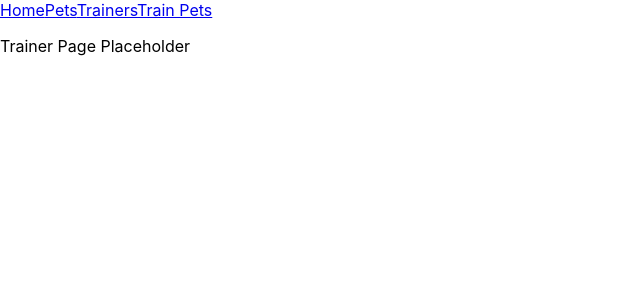
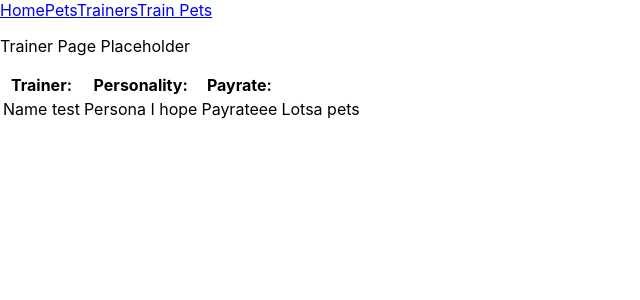
Before and after one commit to Lavinia225/pet-trainer-client, a React (Create React App) app: page /trainers in a window 1280 px wide. Shown: the top 300 px of the page, without its empty margins (0-640 px from the left). Built offline with nearby package versions, Linux system fonts and the light colour scheme; no server answers.

Commit message:
Made a template table

```diff
--- a/src/components/App.js
+++ b/src/components/App.js
@@ -1,6 +1,7 @@
 import {Route, Switch} from "react-router-dom"
 import {useState, useEffect} from 'react'
 import NavBar from "./NavBar"
+import Trainers from "./Trainers"
 
 function App() {
   const [trainers, setTrainers] = useState([])
@@ -31,6 +32,7 @@ console.log(pets)
         </Route>
         <Route path="/trainers">
           <p>Trainer Page Placeholder</p>
+          <Trainers trainers={trainers}/>
         </Route>
         <Route path="/pets">
           <p>Pet Page Placeholder</p>
--- a/src/components/Trainers.js
+++ b/src/components/Trainers.js
@@ -0,0 +1,23 @@
+function Trainers({trainers}){
+    //Adjust backend to give pet IDs and names to trainers, not just IDs
+
+    return(
+        <table>
+            <tbody>
+                <tr>
+                    <th>Trainer: </th>
+                    <th>Personality: </th>
+                    <th>Payrate: </th>
+                </tr>
+                <tr>
+                    <td>Name test</td>
+                    <td>Persona I hope</td>
+                    <td>Payrateee</td>
+                    <td>Lotsa pets</td>
+                </tr>
+            </tbody>
+        </table>
+    )
+}
+
+export default Trainers
```
